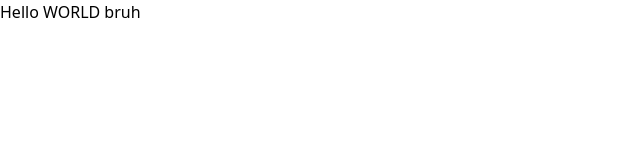
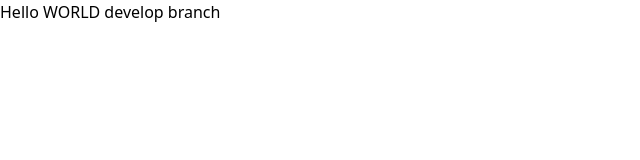
Before and after one commit to lllmavlll/react-marketing-template, a React (Vite) app: page / in a window 1280 px wide. Shown: the top 160 px of the page, without its empty margins (0-640 px from the left). Built offline with nearby package versions, Linux system fonts and the light colour scheme.

Commit message:
commit from develop branch

```diff
--- a/src/App.jsx
+++ b/src/App.jsx
@@ -4,7 +4,7 @@ function App() {
 
   return (
     <>
-      <h1 className='text-5xl font-bold'>Hello WORLD bruh</h1>
+      <h1 className='text-5xl font-bold'>Hello WORLD develop branch</h1>
     </>
   )
 }
```
